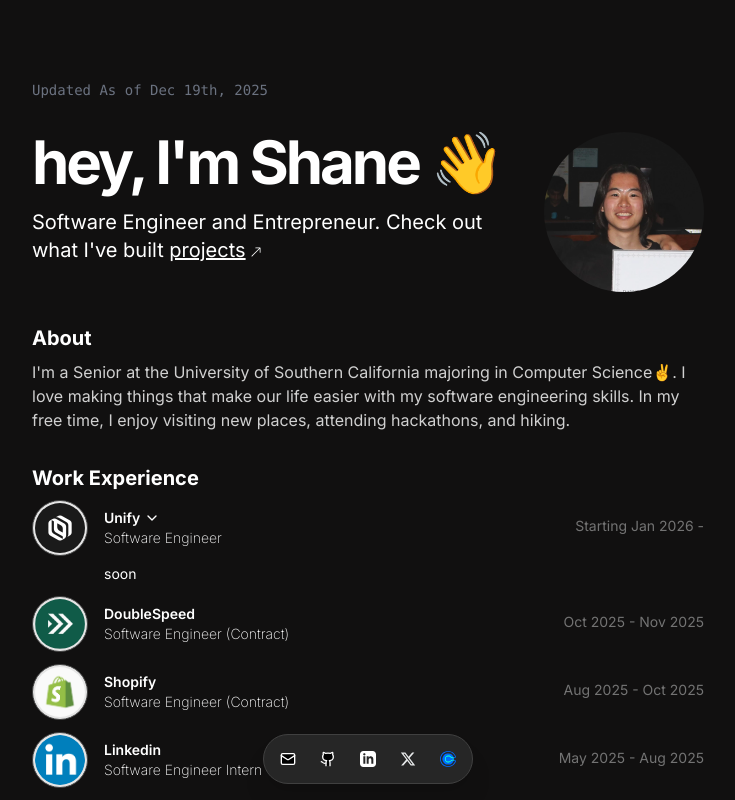
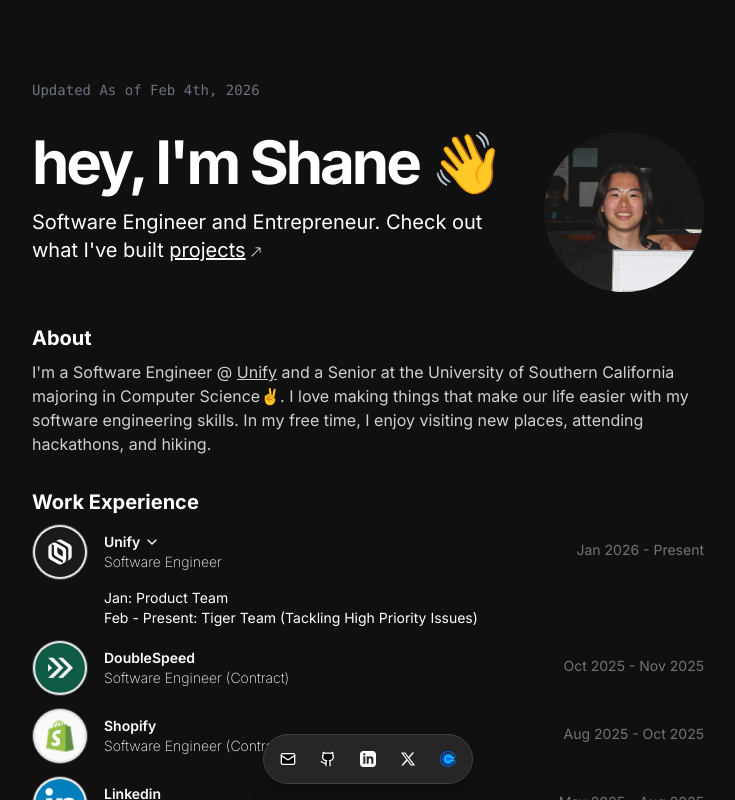
Before and after one commit to ShaneYokota72/Portfolio, a Next.js app: page / in a window 1280 px wide. Both pictures are taken after a click on the element "Unify". Shown: the top 800 px of the page, without its empty margins (272-1007 px from the left). Built offline with nearby package versions, Linux system fonts and the light colour scheme.

Commit message:
feat: work exp updated

```diff
--- a/src/app/page.tsx
+++ b/src/app/page.tsx
@@ -14,7 +14,7 @@
       </Head>
 
       <div className='flex flex-col gap-8'>
-        <p className='text-sm font-mono text-gray-500'> Updated As of Dec 19th, 2025</p>
+        <p className='text-sm font-mono text-gray-500'> Updated As of Feb 4th, 2026</p>
         <Introduction/>
         <About/>
         <Work/>
--- a/src/pages/About.tsx
+++ b/src/pages/About.tsx
@@ -1,11 +1,12 @@
 import Sections from '@/components/Sections'
+import Link from 'next/link'
 import React from 'react'
 
 export default function About() {
   return (
     <Sections title='About'>
         <p className='text-extra-light-grey'>
-            I'm a Senior at the University of Southern California majoring in Computer Science✌️.
+            I'm a Software Engineer @ <Link href="https://www.unifygtm.com/" className="underline">Unify</Link> and a Senior at the University of Southern California majoring in Computer Science✌️.
 
             I love making things that make our life easier with my software engineering skills.
 
--- a/src/pages/Work.tsx
+++ b/src/pages/Work.tsx
@@ -13,11 +13,13 @@
             position="Software Engineer"
             details={
                 <p>
-                    soon
+                    Jan: Product Team
+                    <br/>
+                    Feb - Present: Tiger Team (Tackling High Priority Issues)
                 </p>
             }
-            startDate="Starting Jan 2026"
-            endDate=""
+            startDate="Jan 2026"
+            endDate="Present"
         />
         <WorkExperience
             imgSrc="/Doublespeed.png"
```
